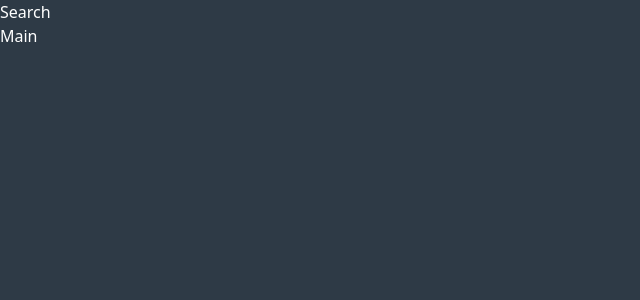
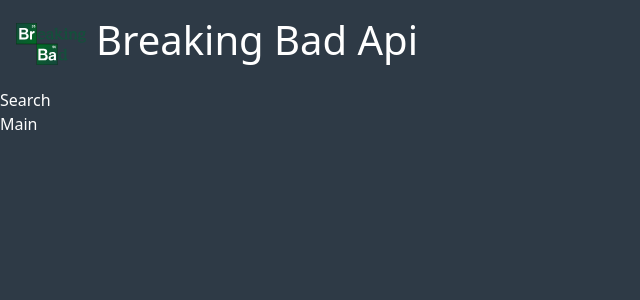
Before and after one commit to Mattia-Fasulo/vite-breaking-bad, a Vue app: page / in a window 1280 px wide. Shown: the top 300 px of the page, without its empty margins (0-640 px from the left). Built offline with nearby package versions, Linux system fonts and the light colour scheme.

Commit message:
add content AppHeader

```diff
--- a/src/assets/components/AppHeader.vue
+++ b/src/assets/components/AppHeader.vue
@@ -1,6 +1,9 @@
 <template>
     <header>
-
+        <div class="logo">
+            <img src="/images/Breaking_Bad_logo.svg" alt="logo">
+            <h1>Breaking Bad Api</h1>
+        </div>
     </header>
 </template>
 
@@ -12,5 +15,15 @@
 
 
 <style lang="scss" scoped>
+@use '../styles/partials/mixins' as *;
 
+.logo {
+    @include center('horizontal');
+    padding: 1rem;
+
+    img {
+        width: 70px;
+        margin-right: 10px;
+    }
+}
 </style>
```
